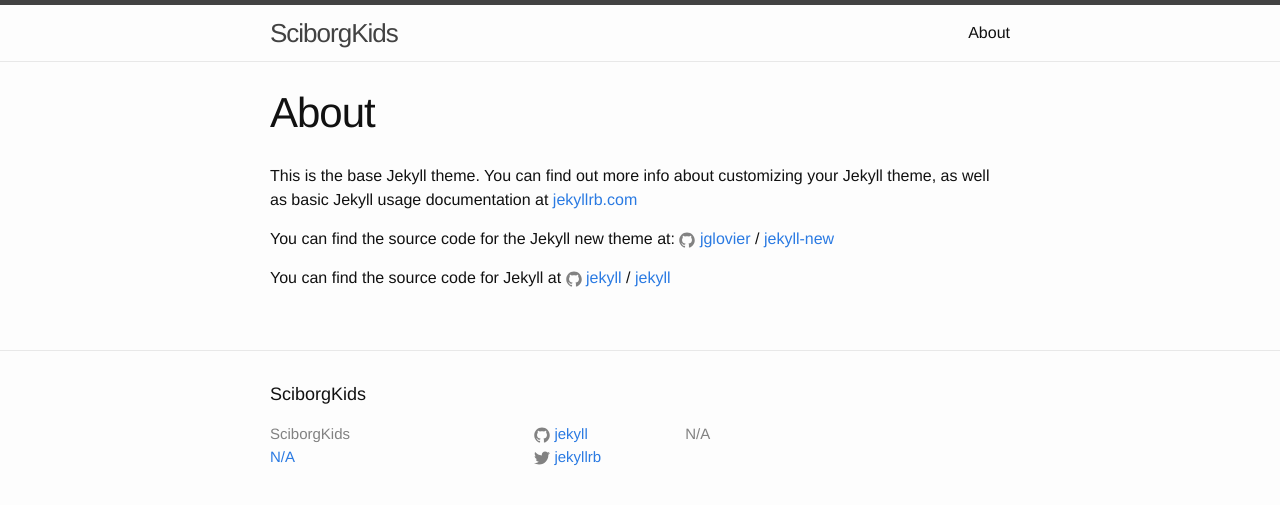
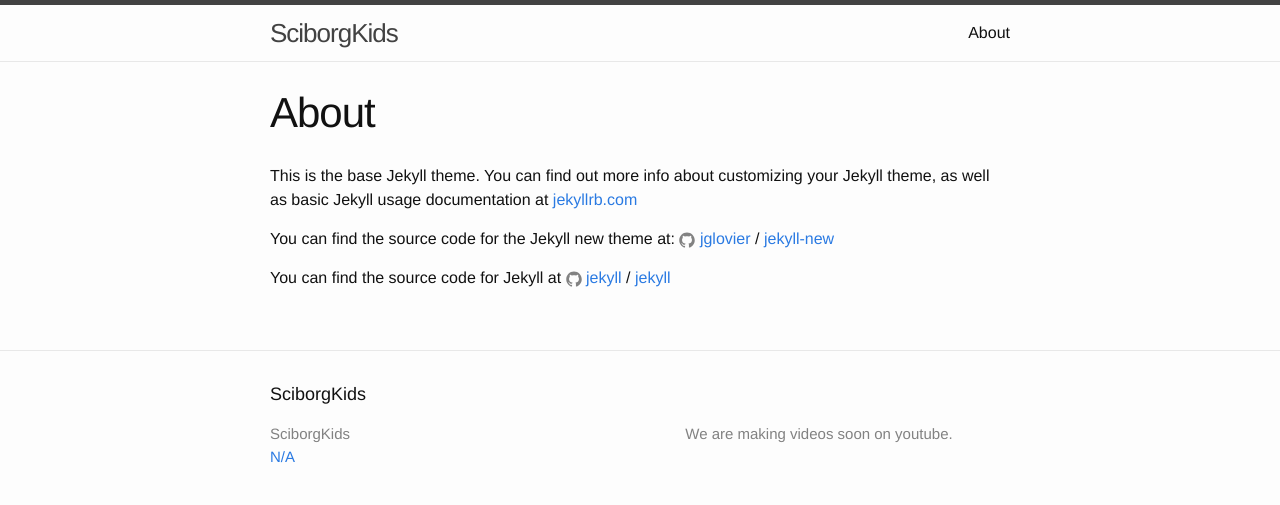
Before and after one commit to legend04/legend04.github.io, a Jekyll site: the page built from about.md, in a window 1280 px wide. Shown: the top 505 px of the page. Built offline with Jekyll 4.4.1, drawn with Linux system fonts in a browser that asks for light colours; part of the change alters nothing that is shown.

Commit message:
Update _config.yml

```diff
--- a/_config.yml
+++ b/_config.yml
@@ -1,19 +1,12 @@
-# Welcome to Jekyll!
-#
-# This config file is meant for settings that affect your whole blog, values
-# which you are expected to set up once and rarely need to edit after that.
-# For technical reasons, this file is *NOT* reloaded automatically when you use
-# 'jekyll serve'. If you change this file, please restart the server process.
 
-# Site settings
 title: SciborgKids
 email: N/A
 description: > # this means to ignore newlines until "baseurl:"
-  N/A
+  We are making videos soon on youtube.
 baseurl: "" # the subpath of your site, e.g. /blog
 url: "http://yourdomain.com" # the base hostname & protocol for your site
-twitter_username: jekyllrb
-github_username:  jekyll
+twitter_username:
+github_username:
 
 # Build settings
 markdown: kramdown
```
